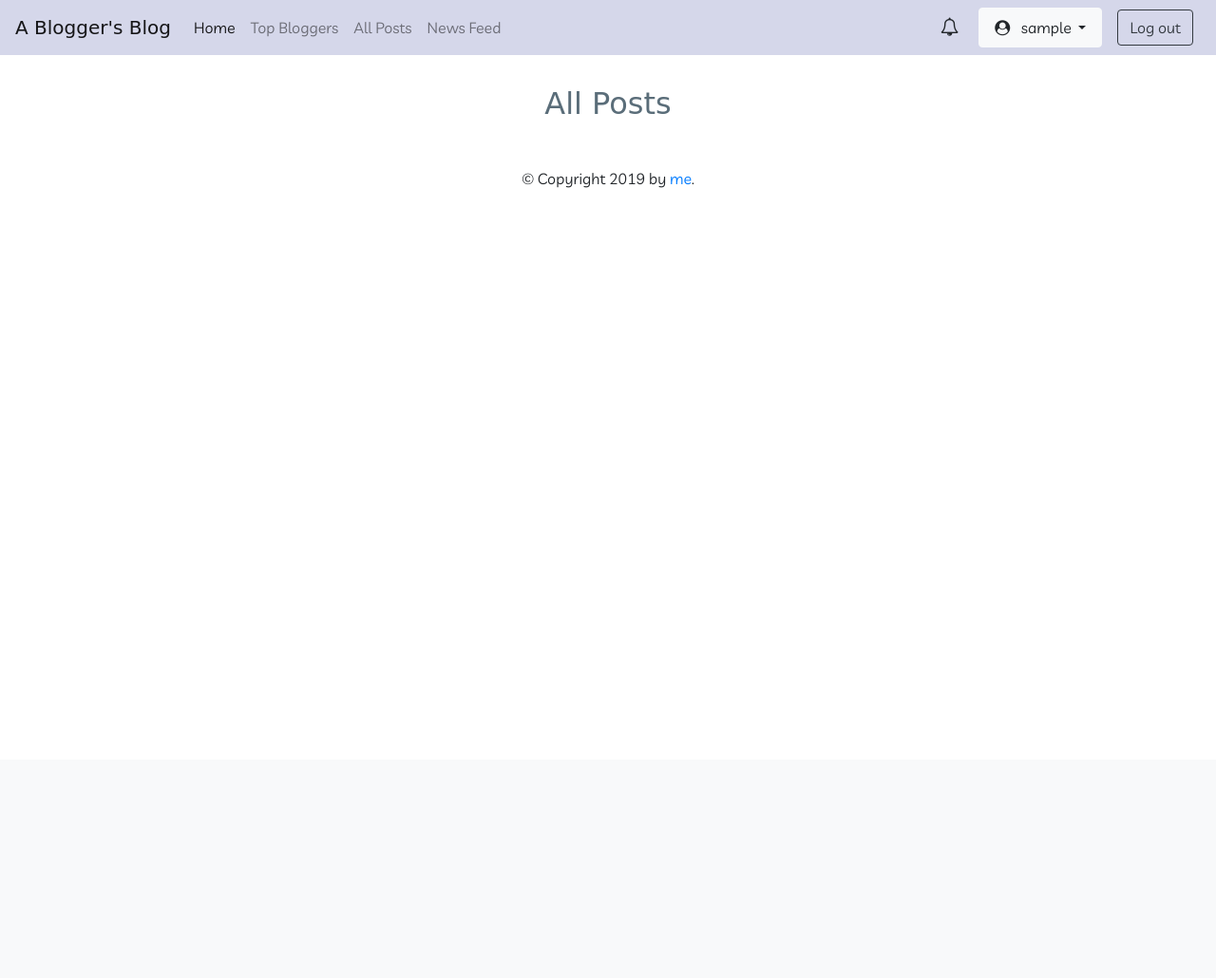
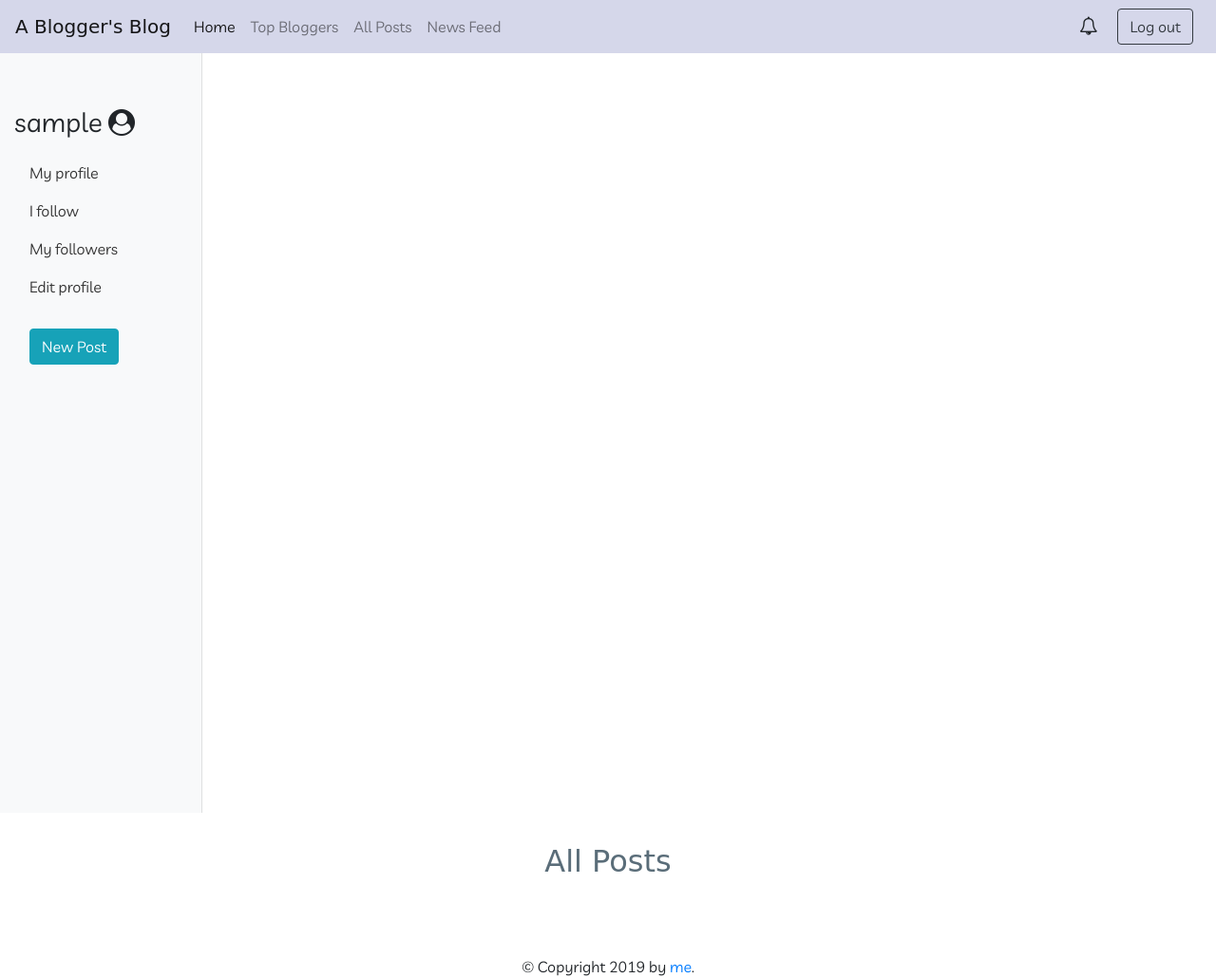
Before and after one commit to mq-5/Blog-deployed, a Flask app: page /posts in a window 1280 px wide. Shown: the whole page at 95% size. Before the commit the page ends 198 px from the top, so only its background shows below. Run offline with Flask 2, Linux system fonts and the light colour scheme; the visitor is signed in with stand-in values (Sample User, id 1); data comes from the database, SQL or seed files in the repository; data that the repository does not hold is empty; some libraries are stand-ins or nearby versions; some web fonts are replaced.

Commit message:
Some refactoring

```diff
--- a/app.py
+++ b/app.py
@@ -1,13 +1,16 @@
 import os
 import requests
 from datetime import datetime
+
 from flask import Flask, render_template, request, redirect, url_for, flash
 from flask_admin import Admin
+from flask_admin.contrib.sqla import ModelView
 from flask_login import LoginManager, UserMixin, login_required, login_user, logout_user, current_user
 from werkzeug.security import generate_password_hash, check_password_hash
 from flask_sqlalchemy import SQLAlchemy
 from flask_migrate import Migrate
 from flask_wtf import FlaskForm
+
 from wtforms import StringField, PasswordField, SubmitField, ValidationError, TextField, TextAreaField
 from wtforms.validators import DataRequired, Email, EqualTo, Length, InputRequired
 from wtforms.widgets import TextArea
@@ -36,8 +39,9 @@ migrate = Migrate(app, db)
 login = LoginManager(app)
 login.login_view = "login"
 
-app.config['FLASK_ADMIN_SWATCH'] = 'superhero'
-admin = Admin(app, name='microblog', template_mode='bootstrap3')
+app.config['FLASK_ADMIN_SWATCH'] = 'simplex'
+admin = Admin(app, name='Admin', template_mode='bootstrap3')
+
 
 class User(UserMixin, db.Model):
     id = db.Column(db.Integer, primary_key=True)
@@ -127,8 +131,12 @@ class UserVisits(db.Model):
     id = db.Column(db.Integer, primary_key=True)
     created_on = db.Column(db.DateTime, server_default=db.func.now())
 
+db.create_all()
 
-db.create_all()
+admin.add_view(ModelView(User, db.session))
+admin.add_view(ModelView(Post, db.session))
+admin.add_view(ModelView(Comment, db.session))
+
 
 # Forms ===========================================================
 
@@ -191,8 +199,13 @@ def send_simple_message():
 
 @app.route("/")
 def home():
-    send_simple_message()
-    return render_template("layout.html")
+    visit = UserVisits()
+    db.session.add(visit)
+    db.session.commit()
+    count = UserVisits.query.count()
+    if count % 10 == 0:
+        send_simple_message()
+    return render_template("layout.html", count=count)
 
 
 @app.route("/top-bloggers")
--- a/static/style.css
+++ b/static/style.css
@@ -64,6 +64,61 @@ li.post,
   margin: 1rem;
 }
 
+/* sidebar */
+
+.sidebar {
+  position: fixed;
+  top: 0;
+  bottom: 0;
+  left: 0;
+  z-index: 100;
+  /* Behind the navbar */
+  padding: 48px 0 0;
+  /* Height of navbar */
+  box-shadow: inset -1px 0 0 rgba(0, 0, 0, .1);
+}
+
+.sidebar-sticky {
+  position: relative;
+  top: 0;
+  height: calc(100vh - 48px);
+  padding-top: .5rem;
+  overflow-x: hidden;
+  overflow-y: auto;
+  /* Scrollable contents if viewport is shorter than content. */
+}
+
+@supports ((position: -webkit-sticky) or (position: sticky)) {
+  .sidebar-sticky {
+    position: -webkit-sticky;
+    position: sticky;
+  }
+}
+
+.sidebar .nav-link {
+  font-weight: 500;
+  color: #333;
+}
+
+.sidebar .nav-link .feather {
+  margin-right: 4px;
+  color: #999;
+}
+
+.sidebar .nav-link.active {
+  color: #007bff;
+}
+
+.sidebar .nav-link:hover .feather,
+.sidebar .nav-link.active .feather {
+  color: inherit;
+}
+
+.sidebar-heading {
+  font-size: .75rem;
+  text-transform: uppercase;
+}
+
 .header {
   color: #5a6d79;
   font-family: "Chilanka", cursive;
--- /dev/null
+++ b/templates/admin/index.html
@@ -0,0 +1,5 @@
+{% extends 'admin/master.html' %}
+
+{% block body %}
+<h1 class="text-center">Hello admin!</h1>
+{% endblock %}
--- a/templates/includes/_navbar.html
+++ b/templates/includes/_navbar.html
@@ -25,24 +25,6 @@
       <a href="{{ url_for('login') }}" class="btn my-2 my-sm-0 mx-2 btn-outline-dark">Login</a>
       <a href="{{ url_for('sign_up') }}" class="btn my-2 my-sm-0 mx-2 btn-light">Sign Up</a>
       {% else %}
-      <div class="dropdown">
-        <a class="nav-link dropdown-toggle btn btn-light mx-2" href="#" id="navbarDropdown" role="button"
-          data-toggle="dropdown" aria-haspopup="true" aria-expanded="false">
-          <i class="fa fa-user-circle mr-2" aria-hidden="true"></i> {{ current_user.user_name}}
-        </a>
-        <div class="dropdown-menu" aria-labelledby="navbarDropdown">
-          <a class="dropdown-item" href="{{ url_for('profile', id=current_user.id) }}">My profile</a>
-          <a class="dropdown-item" href="{{ url_for('lst', criteria='follower') }}">My followers</a>
-          <a class="dropdown-item" href="{{ url_for('lst', criteria='following') }}">I follow</a>
-          <a class="dropdown-item" href="#"> Edit profile </a>
-          {% if current_user.is_admin %}
-          <a class="dropdown-item" href="{{ url_for('flagged') }}"> Flagged Post <span
-              class="badge badge-success">Admin</span> </a>
-          {% endif %}
-          <div class="dropdown-divider"></div>
-          <a class="dropdown-item" href="{{ url_for('upload') }}" style="font-weight: bold;">New Post</a>
-        </div>
-      </div>
       <a href="{{ url_for('logout') }}" class="btn btn-outline-dark mx-2">Log out</a>
       {% endif %}
     </div>
--- a/templates/layout.html
+++ b/templates/layout.html
@@ -13,11 +13,52 @@
 </head>
 
 <body>
-  {% include 'includes/_navbar.html' %} {% include 'includes/_flashes.html' %}
-  <div id="content" class="container">
-    {% block content %}
-    <h2 class="header my-5">Hello there!</h2>
-    {% endblock %}
+  {% include 'includes/_navbar.html' %}
+  <div class="container-fluid">
+    <div class="row">
+      {% if current_user.is_authenticated %}
+      <nav class="col-md-2 d-none d-md-block bg-light sidebar">
+        <div class="sidebar-sticky">
+          <h3 class="mb-3"> {{ current_user.user_name}} <i class="fa fa-user-circle mr-2" aria-hidden="true"></i></h3>
+          <ul class="nav flex-column">
+
+            <li class="nav-item">
+              <a class="nav-link" href="{{ url_for('profile', id=current_user.id) }}">
+
+                My profile <span class="sr-only">(current)</span>
+              </a>
+            </li>
+            <li class="nav-item">
+              <a class="nav-link" href="{{ url_for('lst', criteria='following') }}">I follow</a>
+            </li>
+            <li class="nav-item">
+              <a class="nav-link" href="{{ url_for('lst', criteria='follower') }}">My followers</a>
+            </li>
+            <li class="nav-item">
+              <a class="nav-link" href=""> Edit profile </a>
+            </li>
+            {% if current_user.is_admin %}
+            <div class="dropdown-divider"></div>
+            <li class="nav-item"><a class="nav-link" href="{{ url_for('flagged') }}"> Flagged Post <span
+                  class="badge badge-success">Admin</span> </a></li>
+            <li class="nav-item"><a class="nav-link" href="/admin"> Monitor <span
+                  class="badge badge-success">Admin</span> </a></li>
+            {% endif %} <br />
+            <li class="nav-item">
+              <a class="btn btn-info ml-3" href="{{ url_for('upload') }}">New Post</a>
+            </li>
+          </ul>
+        </div>
+      </nav>
+      {% endif %}
+      <div id="content" class="container">
+        {% include 'includes/_flashes.html' %}
+        {% block content %}
+        <h2 class="header my-5">Hello there! Welcome to my blog </h2>
+        <p class="text-center text-muted">{{count}} visits </p>
+        {% endblock %}
+      </div>
+    </div>
   </div>
   <div id="footer" class="text-center my-5">
     {% block footer %} &copy; Copyright 2019 by
@@ -32,6 +73,8 @@
   <script src="https://stackpath.bootstrapcdn.com/bootstrap/4.3.1/js/bootstrap.min.js"
     integrity="sha384-JjSmVgyd0p3pXB1rRibZUAYoIIy6OrQ6VrjIEaFf/nJGzIxFDsf4x0xIM+B07jRM" crossorigin="anonymous">
   </script>
-</body>
+
+  <body>
+  </body>
 
 </html>
--- a/templates/posts.html
+++ b/templates/posts.html
@@ -19,9 +19,9 @@
           </small></a>
         <small class="font-italic">
           {{'updated '+ "{:%Y-%m-%d %H:%M}".format(post.updated_on) or 'created ' +"{:%Y-%m-%d %H:%M}".format(post.created_on)}}</small>
+        {% if current_user.is_authenticated %}
         <hr />
         <div>
-
           <a href="{{ url_for('like', id=post.id) }}" class=" like card-link ">
             <i class="fa fa-thumbs{{'' if current_user.has_upvote(post) else '-o'}}-up purple" aria-hidden="true"
               style="font-size: large"></i>
@@ -37,6 +37,7 @@
             <i class="fa fa-flag{{'' if current_user.has_flag(post) else '-o'}}" aria-hidden="true">
               {{ post.flags|length }}</i></a>
         </div>
+        {% endif %}
       </div>
     </div>
   </li>
--- a/templates/single_post.html
+++ b/templates/single_post.html
@@ -13,6 +13,7 @@
     <p class="mt-3 ">
       {{ post.body | safe }}
     </p>
+    {% if current_user.is_authenticated %}
     <hr />
     <a href="{{ url_for('like', id=post.id) }}" class=" like card-link">
       <i class="fa fa-thumbs{{'' if current_user.has_upvote(post) else '-o'}}-up purple" aria-hidden="true"
@@ -56,6 +57,7 @@
         {{ comment_form.submit(class_="btn btn-outline-light") }}
       </form>
     </ul>
+    {% endif %}
   </div>
 </div>
 {% endblock %}
```
